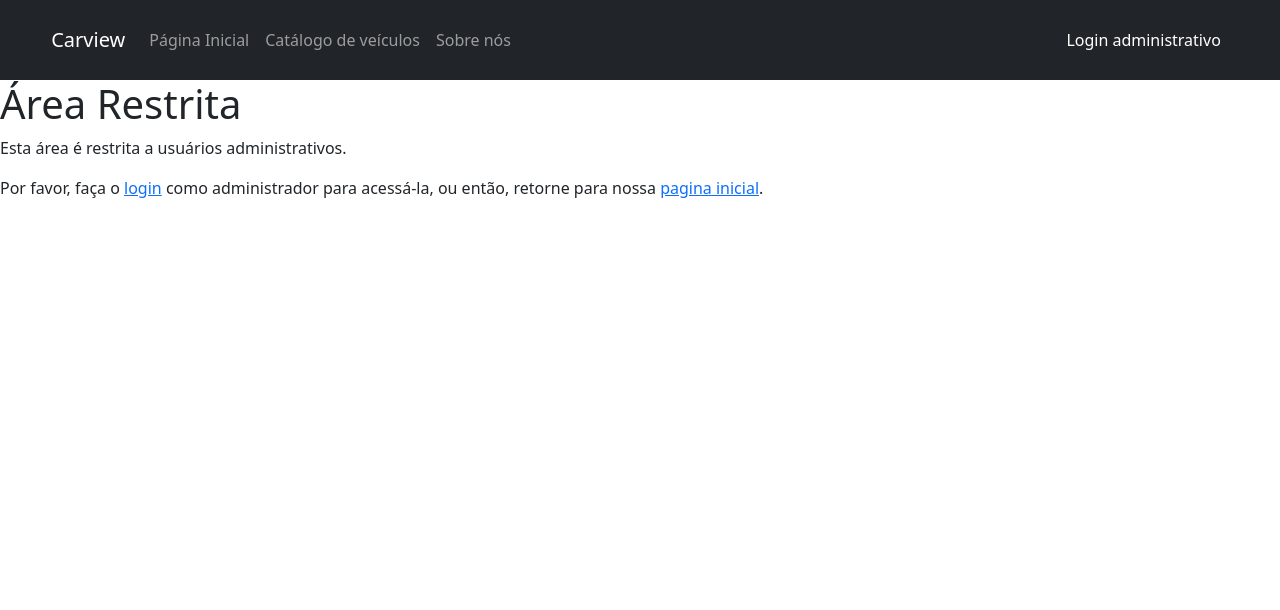
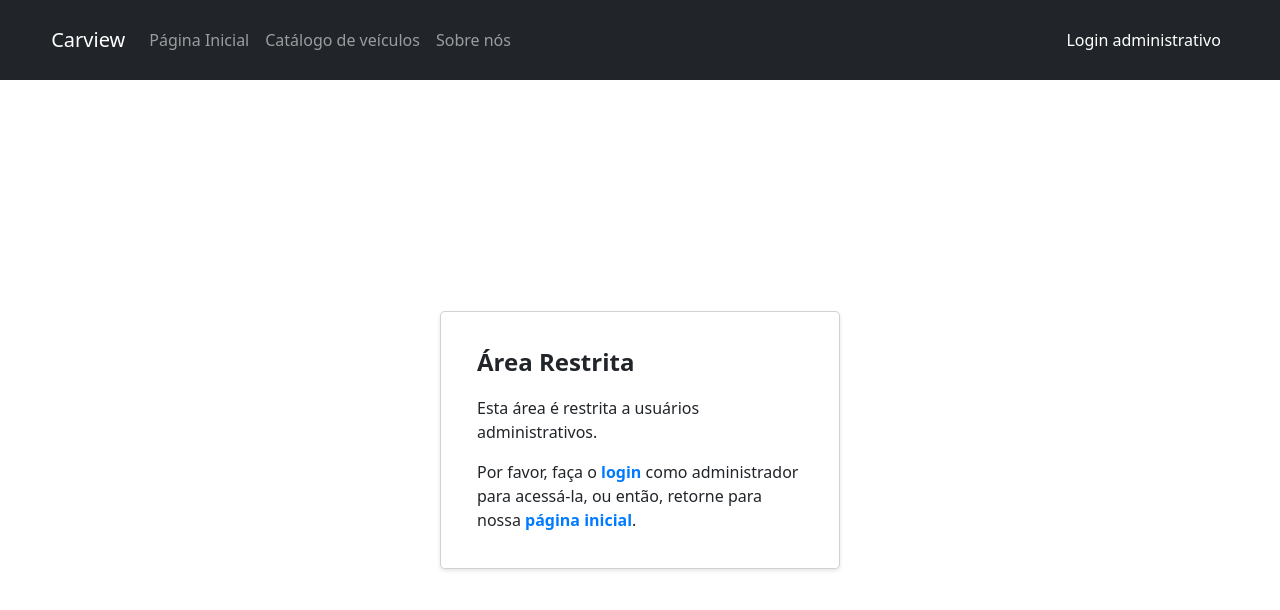
Before and after one commit to Rdemora2/Car-View, an Angular app in the folder frontend/: page /restricted-area in a window 1280 px wide. Shown: the top 610 px of the page. Built offline with nearby package versions, Linux system fonts and the light colour scheme.

Commit message:
estiliza aviso area restrita

```diff
--- a/frontend/src/app/restricted-area/restricted-area.component.css
+++ b/frontend/src/app/restricted-area/restricted-area.component.css
@@ -0,0 +1,38 @@
+html,
+body,
+.container-fluid {
+  height: 90vh;
+}
+
+
+.container-fluid {
+  display: flex;
+  justify-content: center;
+  align-items: center;
+}
+
+/* Estilo para o card */
+.card {
+  max-width: 400px;
+  padding: 20px;
+  border-radius: 5px;
+  box-shadow: 0 2px 4px rgba(0, 0, 0, 0.1);
+}
+
+/* Estilo para o título */
+.card-title {
+  font-size: 24px;
+  font-weight: bold;
+  margin-bottom: 20px;
+}
+
+/* Estilo para os links */
+.card-text a {
+  color: #007bff;
+  text-decoration: none;
+  font-weight: bold;
+}
+
+.card-text a:hover {
+  text-decoration: underline;
+}
--- a/frontend/src/app/restricted-area/restricted-area.component.html
+++ b/frontend/src/app/restricted-area/restricted-area.component.html
@@ -1,3 +1,12 @@
-<h1>Área Restrita</h1>
-<p>Esta área é restrita a usuários administrativos.</p>
-<p>Por favor, faça o <a href="login">login</a> como administrador para acessá-la, ou então, retorne para nossa <a href="">pagina inicial</a>.</p>
+<body>
+    <div class="container-fluid d-flex justify-content-center align-items-center">
+        <div class="card">
+          <div class="card-body">
+            <h1 class="card-title">Área Restrita</h1>
+            <p class="card-text">Esta área é restrita a usuários administrativos.</p>
+            <p class="card-text">Por favor, faça o <a href="login">login</a> como administrador para acessá-la, ou então,
+              retorne para nossa <a href="">página inicial</a>.</p>
+          </div>
+        </div>
+      </div>
+</body>
--- a/frontend/src/app/veiculo-delete/veiculo-delete.component.ts
+++ b/frontend/src/app/veiculo-delete/veiculo-delete.component.ts
@@ -32,13 +32,12 @@ export class VeiculoDeleteComponent implements OnInit {
 
   // Método para deletar o veículo
   deleteVeiculo(): void {
+    // Verifica se o veículo ou o ID do veículo estão ausentes
     if (!this.veiculo || !this.veiculo.id) {
-      // Verificar se o veículo ou o ID do veículo estão ausentes
       console.error('Veículo inválido ou ID do veículo ausente');
       return;
     }
-
-    // Chamar o método de deleção do serviço de veículo
+    // Chama o método de deleção do serviço de veículo
     this.veiculoService.deletarVeiculo(this.veiculo.id).subscribe(
       () => {
         console.log('Veículo deletado com sucesso!');
@@ -46,7 +45,6 @@ export class VeiculoDeleteComponent implements OnInit {
       },
       (error) => {
         console.error('Erro ao deletar o veículo:', error);
-        // Trate o erro aqui de acordo com os requisitos do seu projeto.
       }
     );
   }
--- a/frontend/src/app/veiculo-edit/veiculo-edit.component.ts
+++ b/frontend/src/app/veiculo-edit/veiculo-edit.component.ts
@@ -24,16 +24,14 @@ export class VeiculoEditComponent implements OnInit {
   constructor(private veiculoService: VeiculoService, private route: ActivatedRoute) { }
 
   ngOnInit(): void {
-    // Obter o valor do parâmetro 'id' da rota
     const id = this.route.snapshot.params['id'];
-    // Chamar a função carregarDetalhesVeiculo com o valor do 'id'
     this.carregarDetalhesVeiculo(id);
   }
 
   carregarDetalhesVeiculo(id: number): void {
     // Verificar se o 'id' é válido
     if (id !== undefined) {
-      // Chamar o serviço para carregar os detalhes do veículo
+      // Chama o serviço para carregar os detalhes do veículo
       this.veiculoService.obterDetalhesVeiculo(id).subscribe((veiculo) => {
         this.veiculo = veiculo;
       });
@@ -57,7 +55,6 @@ export class VeiculoEditComponent implements OnInit {
     if (this.veiculo.id !== undefined) {
       this.veiculoService.editarVeiculo(this.veiculo.id, formData)
         .subscribe(() => {
-          // Lógica após a edição do veículo (por exemplo, exibir uma mensagem de sucesso)
           console.log('Veículo editado com sucesso!');
         }, (error) => {
           console.error('Erro ao editar veículo:', error);
```
